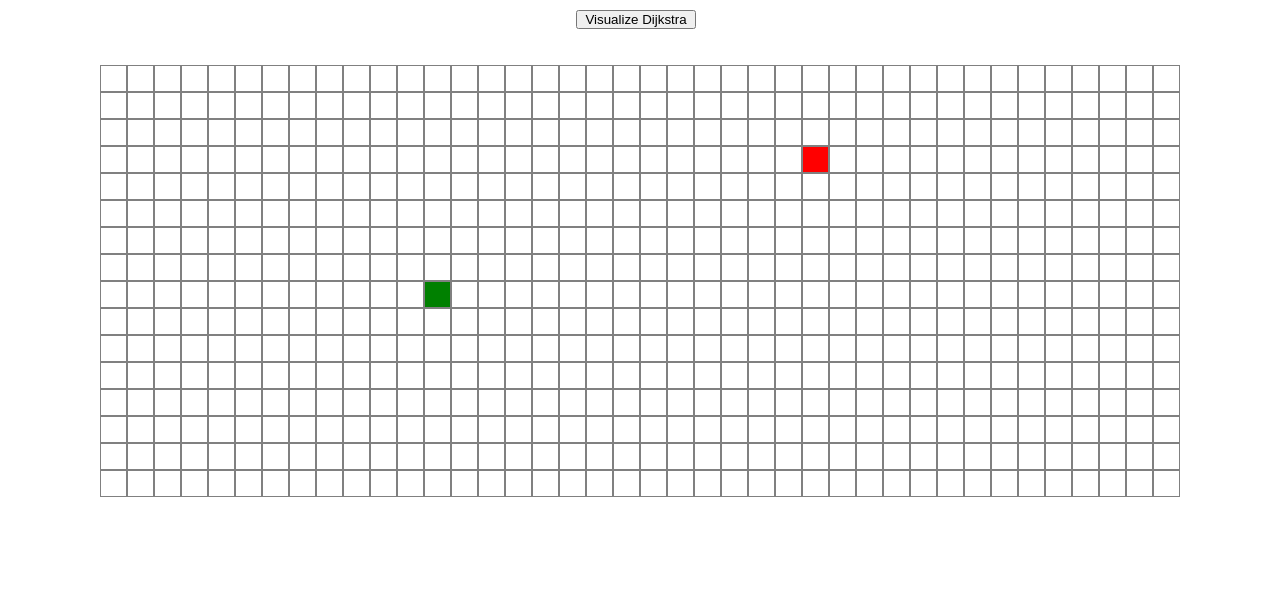
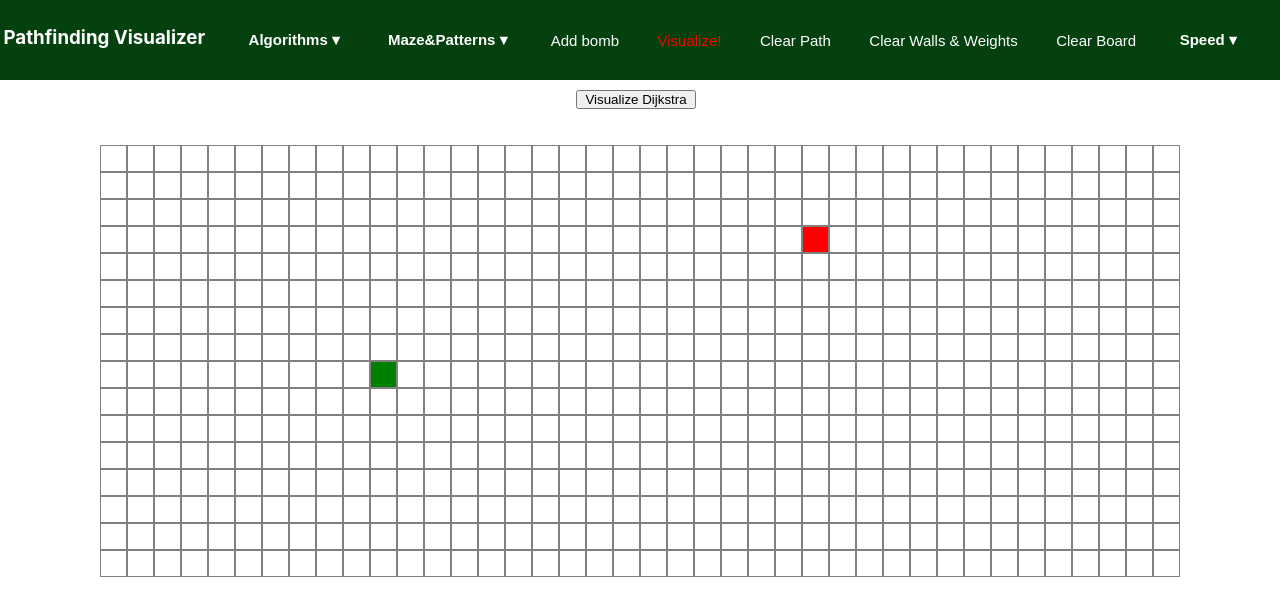
Before and after one commit to ankit-kumar-git/pathfinding-visualizer, a React (Create React App) app: page / in a window 1280 px wide. Shown: the top 616 px of the page. Built offline with nearby package versions, Linux system fonts and the light colour scheme.

Commit message:
modified animation of algo

```diff
--- a/src/pathfindingVisualizer/Node.css
+++ b/src/pathfindingVisualizer/Node.css
@@ -20,40 +20,40 @@
     animation-name: visitedNodeAnimation;
     animation-duration: 2s;
     animation-delay: 1s;
-    animation-timing-function: ease-in-out;
+    animation-timing-function:ease-in;
     animation-iteration-count: 1;
-    animation-direction: alternate;
-    animation-fill-mode: forwards;
+    animation-direction:alternate;
+    animation-fill-mode:forwards;
     animation-play-state: running;
 
 }
 
 @keyframes visitedNodeAnimation{
     0%{
-        transform:scale(0.3);
-        background-color: rgba(0, 0, 66, 0.75);
-        border-radius: 100%;
+        transform:scale(0.7);
+        background-color: rgba(9, 9, 86, 0.75);
+        border-radius: 80%;
     }
     50%{
-        background-color: rgba(17, 104, 217, 0.75);
+        background-color: rgba(217, 164, 17, 0.75);
     }
 
     75%{
-        transform: scale(1.2);
+        transform: scale(1.3);
         background-color: rgba(0, 217, 159, 0.75);
     }
 
     100%{
         transform: scale(1);
-        background-color: rgba(0, 190, 218, 0.75);
+        background-color: yellow;
     }
 }
 
 .node-shortestPath {
   animation-name: shortestPathAnimation;
-  animation-duration: 1.5s;
+  animation-duration: 2s;
   animation-timing-function: ease-out;
-  animation-delay: 0;
+  animation-delay: 0.5s;
   animation-direction: alternate;
   animation-iteration-count: 1;
   animation-fill-mode: forwards;
@@ -62,17 +62,18 @@
 
 @keyframes shortestPathAnimation {
   0% {
-    transform: scale(0.6);
-    background-color: rgb(255, 254, 106);
+    transform: scale(0.5);
+    background-color: rgb(47, 19, 169);
   }
 
   50% {
-    transform: scale(1.2);
+    transform: scale(1.5);
     background-color: rgb(255, 254, 106);
   }
 
   100% {
     transform: scale(1);
-    background-color: rgb(255, 254, 106);
+    background-color: red;
+    border-radius: 20%;
   }
 }
--- a/src/pathfindingVisualizer/PathfindingVisualizer.jsx
+++ b/src/pathfindingVisualizer/PathfindingVisualizer.jsx
@@ -1,11 +1,11 @@
 import React,{useState} from 'react'
-// import Navbar from './Navbar';
+import Navbar from './Navbar';
 import Node from './Node';
 import './PathfindingVisualizer.css';
 import {dijkstra,getShortestPathNodesInOrder} from '../algorithms/dijkstra';
 
 const start_node_row=8;
-const start_node_col=12;
+const start_node_col=10;
 const finish_node_row=3;
 const finish_node_col=26;
 
@@ -114,7 +114,7 @@ export default function PathfindingVisualizer() {
 
   return (
     <>
-    {/* <Navbar/> */}
+    <Navbar/>
     <button onClick={()=>visualizeDijkstra()} className='btn'>Visualize Dijkstra</button>
     <div className="grid">
       {grid.map((row,rowId)=>{
```
